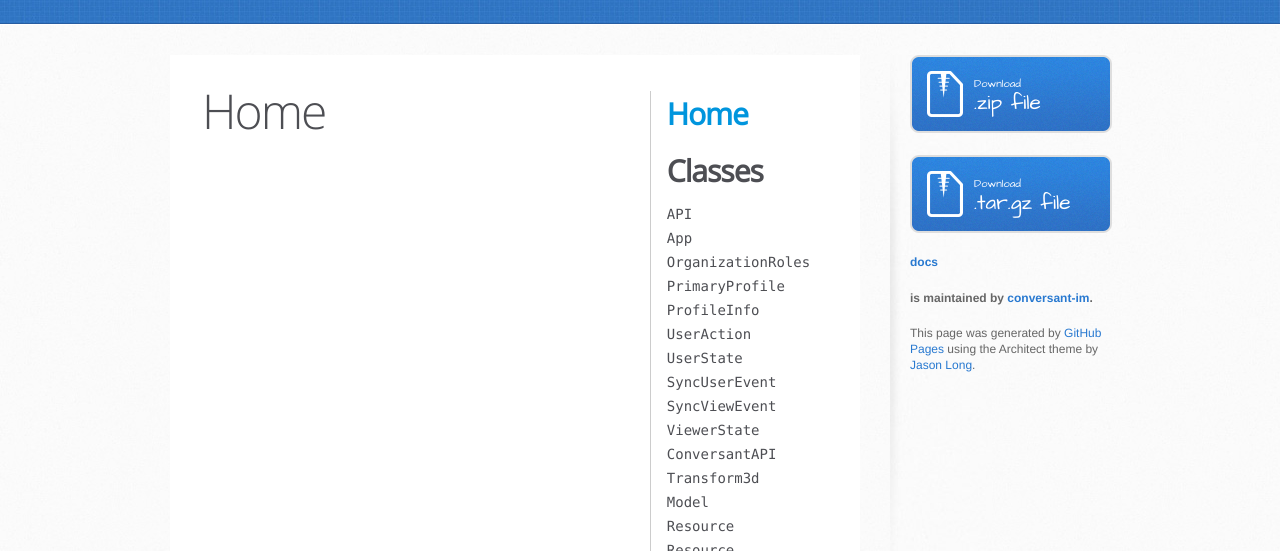
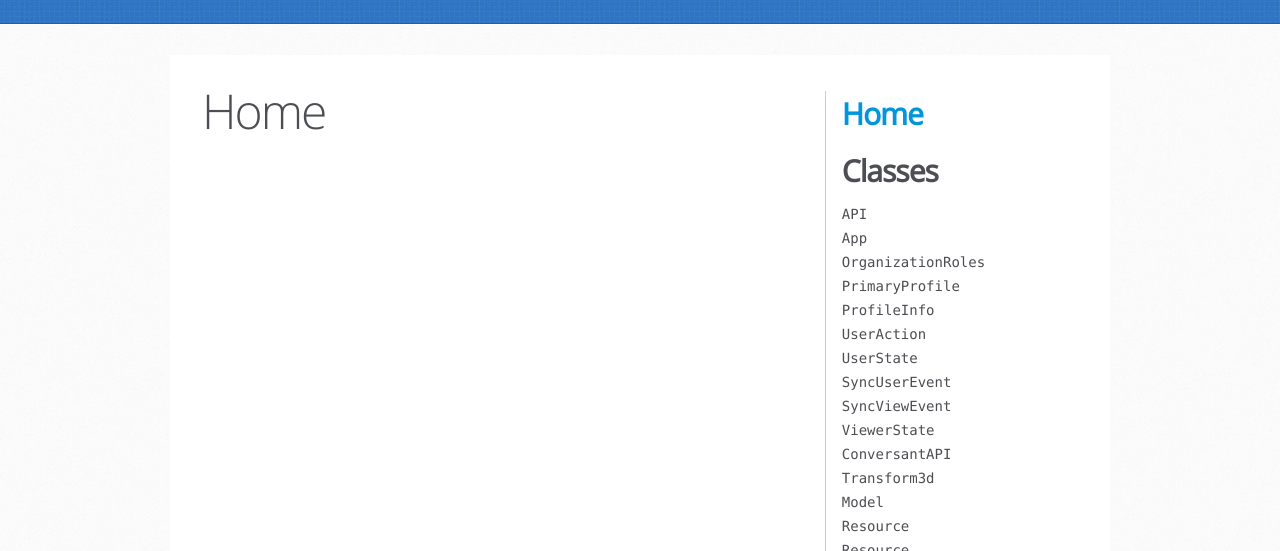
Before and after one commit to conversant-im/conversant-client-api, a plain HTML site: page docs.html in a window 1280 px wide. Shown: the part 249-800 px from the top of the page. Drawn offline with Linux system fonts and the light colour scheme.

Commit message:
fixed doc outline

```diff
--- a/docs.html
+++ b/docs.html
@@ -26,7 +26,7 @@
     <title>Conversant-client-api by conversant-im</title>
   </head>
 
-  <body>
+  <body style="background: #FFF:">
     <header>
       <div class="inner">
         <h1>Conversant-client-api</h1>
@@ -37,28 +37,12 @@
 
     <div id="content-wrapper">
       <div class="inner clearfix">
-        <section id="main-content">
+        <section id="main-content" style="width:100%;">
 
           <iframe id="idIframe" onload="iframeLoaded()" style="border:0; width: 100%;" src="docs/index.html" border="0"></iframe>
 
         </section>
 
-        <aside id="sidebar">
-          <a href="https://github.com/conversant-im/conversant-client-api/zipball/master" class="button">
-            <small>Download</small>
-            .zip file
-          </a>
-          <a href="https://github.com/conversant-im/conversant-client-api/tarball/master" class="button">
-            <small>Download</small>
-            .tar.gz file
-          </a>
-
-          <p class="repo-owner"><a href="/docs.html">docs</a></p>
-
-          <p class="repo-owner"><a href="https://github.com/conversant-im/conversant-client-api"></a> is maintained by <a href="https://github.com/conversant-im">conversant-im</a>.</p>
-
-          <p>This page was generated by <a href="https://pages.github.com">GitHub Pages</a> using the Architect theme by <a href="https://twitter.com/jasonlong">Jason Long</a>.</p>
-        </aside>
       </div>
     </div>
 
```
